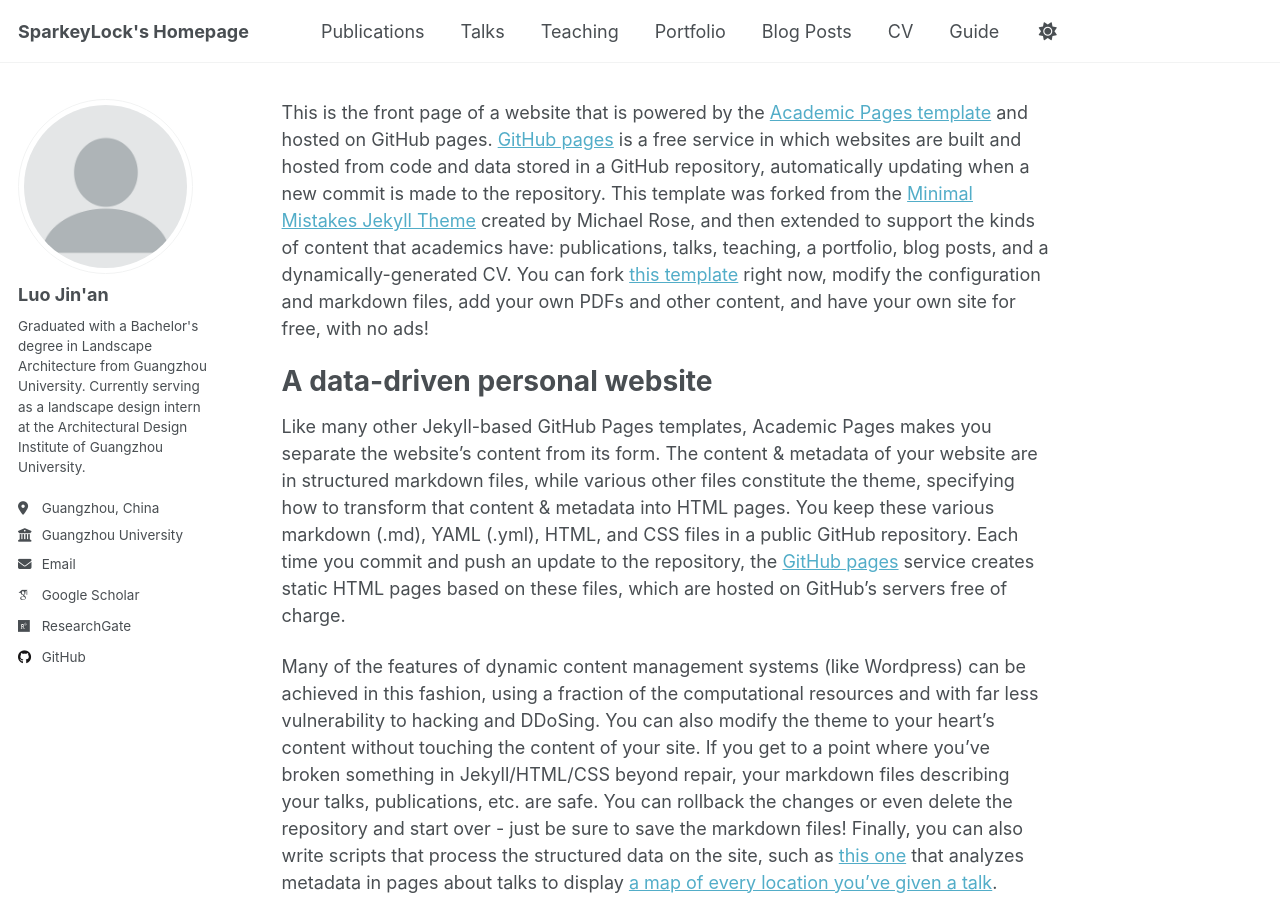
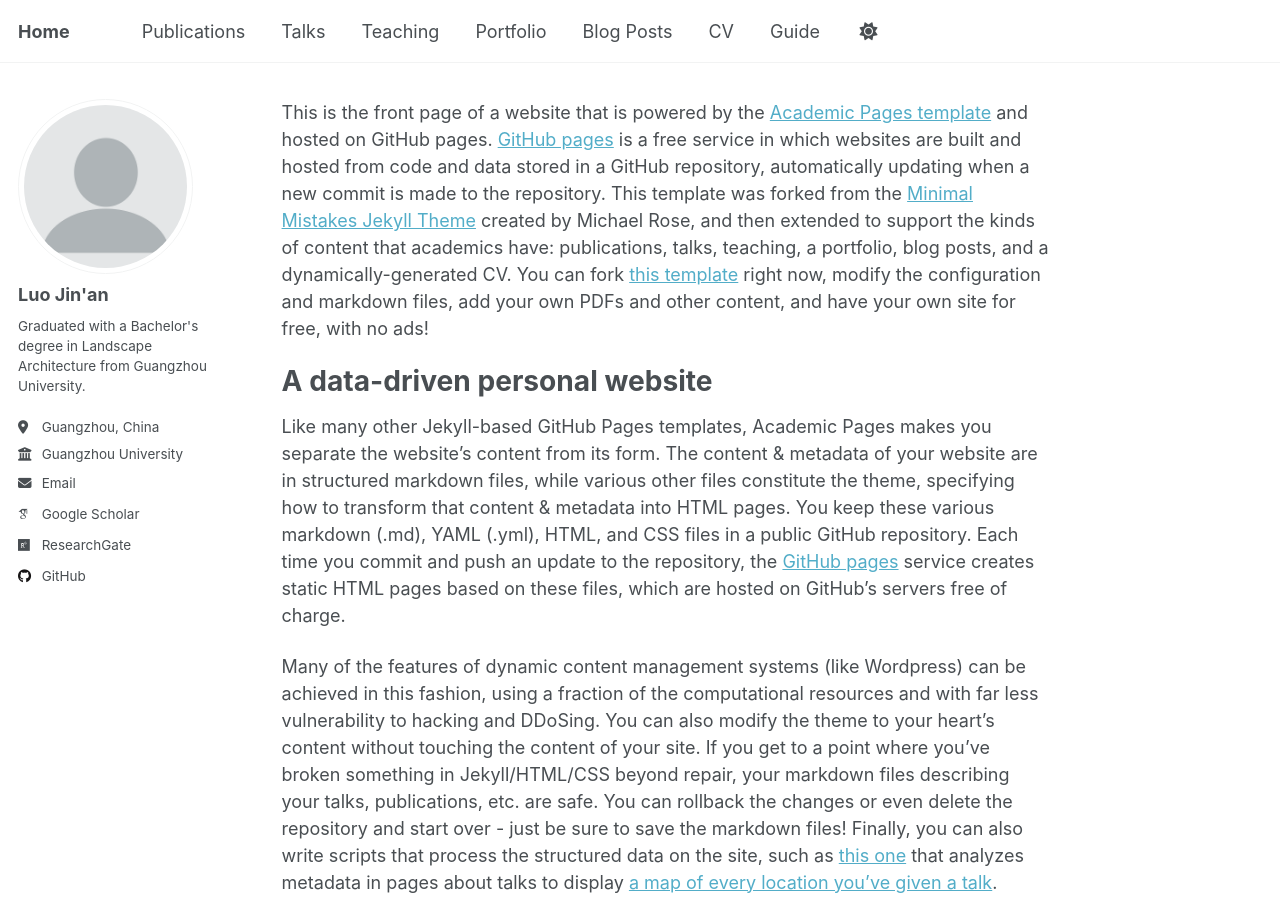
Before and after one commit to SparkeyLock/sparkeylock.github.io, a Jekyll site: the page built from _pages/about.md, in a window 1280 px wide and 900 px high. Built offline with Jekyll 4.4.1, drawn with Linux system fonts in a browser that asks for light colours; some web fonts are replaced; our own code applies the rules of GitHub Pages for plain Markdown files.

Commit message:
Update 0.0.1

```diff
--- a/_config.yml
+++ b/_config.yml
@@ -9,7 +9,7 @@
 # Basic Site Settings
 locale                   : "en-US"
 site_theme               : "default"
-title                    : "SparkeyLock's Homepage"
+title                    : "Home"
 title_separator          : "-"
 name                     : &name "SparkeyLock"
 description              : &description "Undergraduate student in Landscape Architecture at Guangzhou University, focusing on urban environment studies and AI-assisted urban planning & design."
@@ -24,7 +24,7 @@ author:
   # Biographic information
   avatar           : "profile.png"
   name             : "Luo Jin'an"
-  bio              : "Graduated with a Bachelor's degree in Landscape Architecture from Guangzhou University. Currently serving as a landscape design intern at the Architectural Design Institute of Guangzhou University."
+  bio              : "Graduated with a Bachelor's degree in Landscape Architecture from Guangzhou University."
   location         : "Guangzhou, China"
   employer         : "Guangzhou University"
   email            : "SparkeyLock@outlook.com"
```
Also changed, not shown: _pages/about.md (+7 -0 lines).
